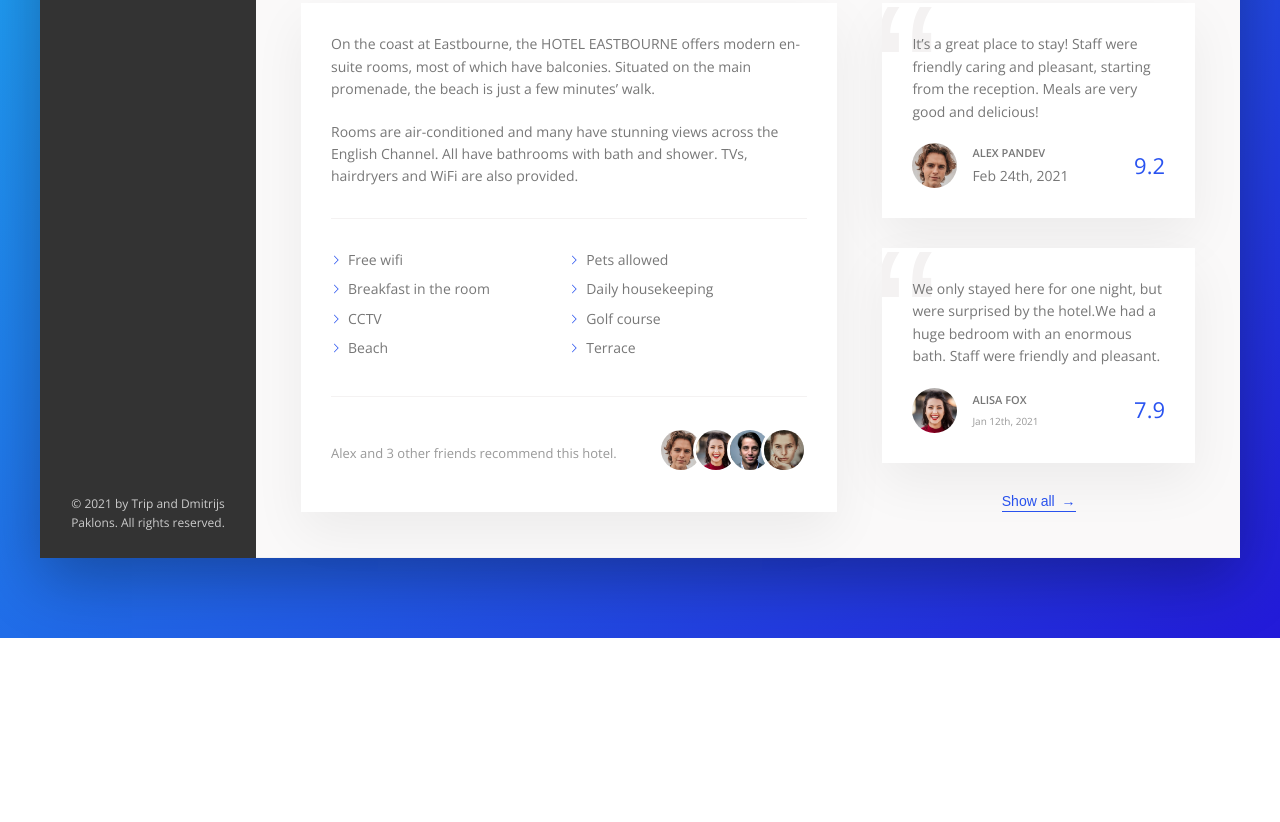
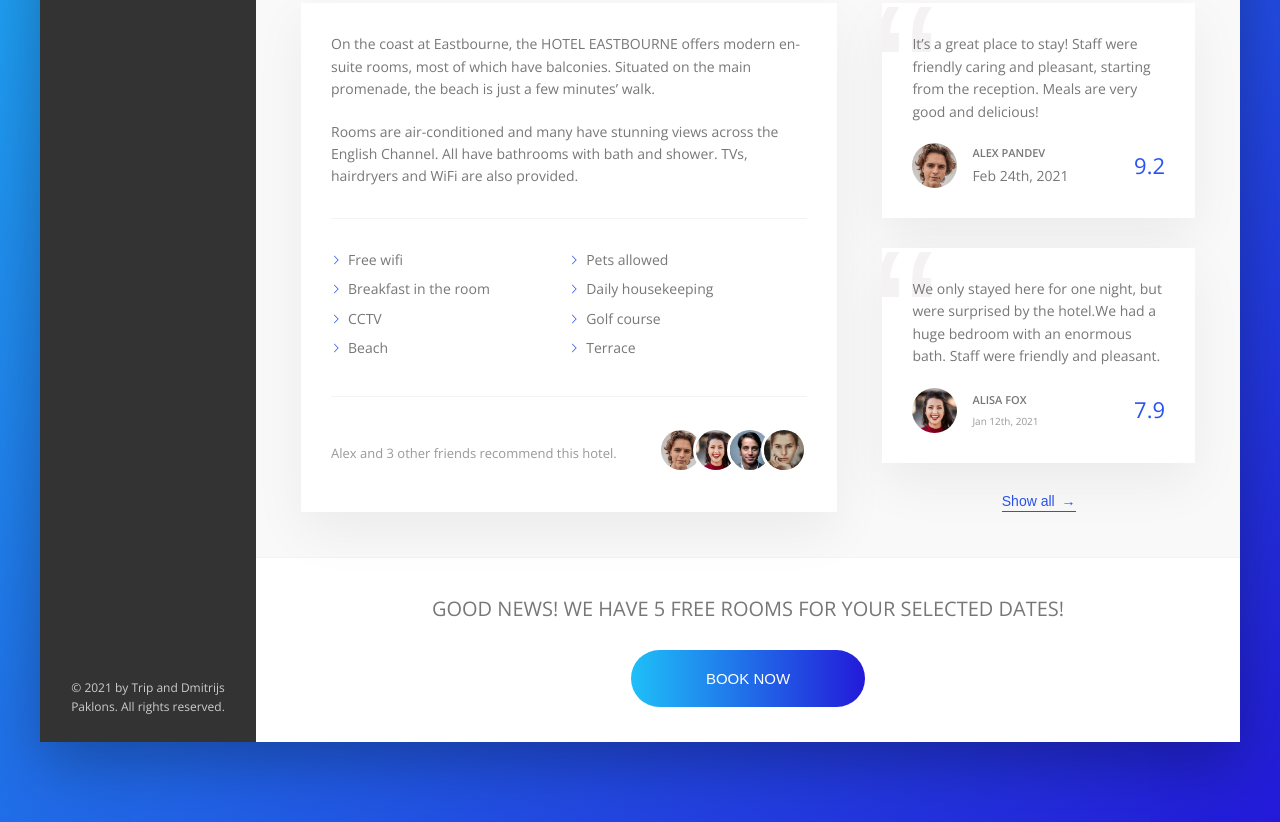
Before and after one commit to dim4ik2911/trip, a website: page index.html in a window 1280 px wide. Shown: the part 567-1389 px from the top of the page. Before the commit the page ends 1205 px from the top, so only its background shows below. Drawn offline with nearby package versions, Linux system fonts and the light colour scheme.

Commit message:
building cta section

```diff
--- a/index.html
+++ b/index.html
@@ -183,6 +183,15 @@
                             <button class="btn-inline">Show all <span>&rarr;</span></button>
                         </div>
                     </div>
+                    <div class="cta"> <!--call to action-->
+                        <h2 class="cta__book-now">Good news! We have 5 free rooms for your selected dates!</h2>
+                        <button class="btn">
+                           <span class="btn__visible">Book now</span>
+                           <span class="btn__invisible">Only 5 rooms left</span>
+
+                        </button>
+                    </div>
+
                 </main>
             </div>
         </div>
--- a/sass/_components.scss
+++ b/sass/_components.scss
@@ -413,3 +413,73 @@
     z-index: 1;
   }
 }
+
+//CALL TO ACTION
+.cta {
+  padding: 3.5rem 0;
+  text-align: center;
+
+  &__book-now {
+    font-size: 2rem;
+    font-weight: 300;
+    text-transform: uppercase;
+    margin-bottom: 2.5rem;
+  }
+}
+
+//BUTTON
+.btn {
+  font-size: 1.5rem;
+  font-weight: 300;
+  text-transform: uppercase;
+  border-radius: 100px;
+  border: none;
+  background-image: linear-gradient(
+    to right,
+    var(--color-primary-light),
+    var(--color-primary-dark)
+  );
+  color: #fff;
+  position: relative;
+  overflow: hidden;
+  cursor: pointer;
+
+  & > * {
+    display: inline-block;
+    width: 100%;
+    height: 100%;
+    transition: all 0.2s;
+  }
+
+  &__visible {
+    padding: 2rem 7.5rem;
+  }
+
+  &__invisible {
+    position: absolute;
+    padding: 2rem 0;
+    left: 0;
+    top: -100%;
+  }
+
+  &:hover {
+    background-image: linear-gradient(
+      to left,
+      var(--color-primary-light),
+      var(--color-primary-dark)
+    );
+  }
+
+  &:hover &__visible {
+    transform: translateY(100%);
+  }
+
+  &:hover &__invisible {
+    top: 0;
+  }
+
+  &:focus {
+    outline: none;
+    animation: pulsate 1s infinite;
+  }
+}
```
Also changed, not shown: css/style.css.
